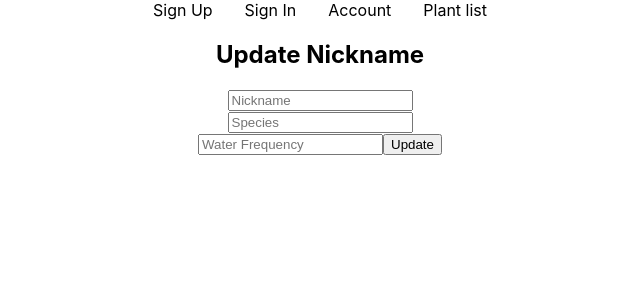
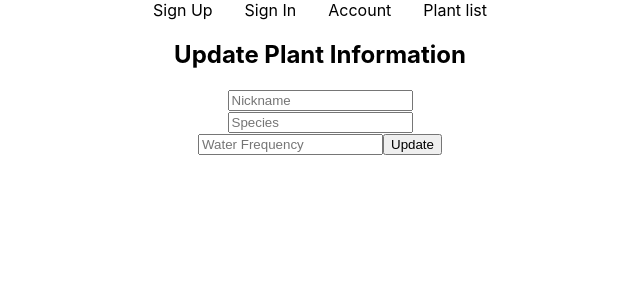
Before and after one commit to buildweek-water-my-plants-1-06222020/front_end, a React (Create React App) app in the folder water-my-plants/: page /edit-plant/1 in a window 1280 px wide. Shown: the top 300 px of the page, without its empty margins (320-960 px from the left). Built offline with nearby package versions, Linux system fonts and the light colour scheme; no server answers.

Commit message:
more fixes

```diff
--- a/water-my-plants/src/components/EditPlant.js
+++ b/water-my-plants/src/components/EditPlant.js
@@ -45,7 +45,7 @@ const EditPlant = props => {
 
     return (
         <div id='updatePlant'>
-            <h2 id='updatePlantNiceName'>Update Nickname</h2>
+            <h2>Update Plant Information</h2>
             <form onSubmit={handleSubmit}>
                 <input
                     type="text"
--- a/water-my-plants/src/components/PlantList.js
+++ b/water-my-plants/src/components/PlantList.js
@@ -14,6 +14,8 @@ const PlantList = () => {
 
 return(
     <div>
+        <h1>Water My Plants</h1>
+        <h2>My PLant List:</h2>
         <PlantCard />
     </div>
 )
```
